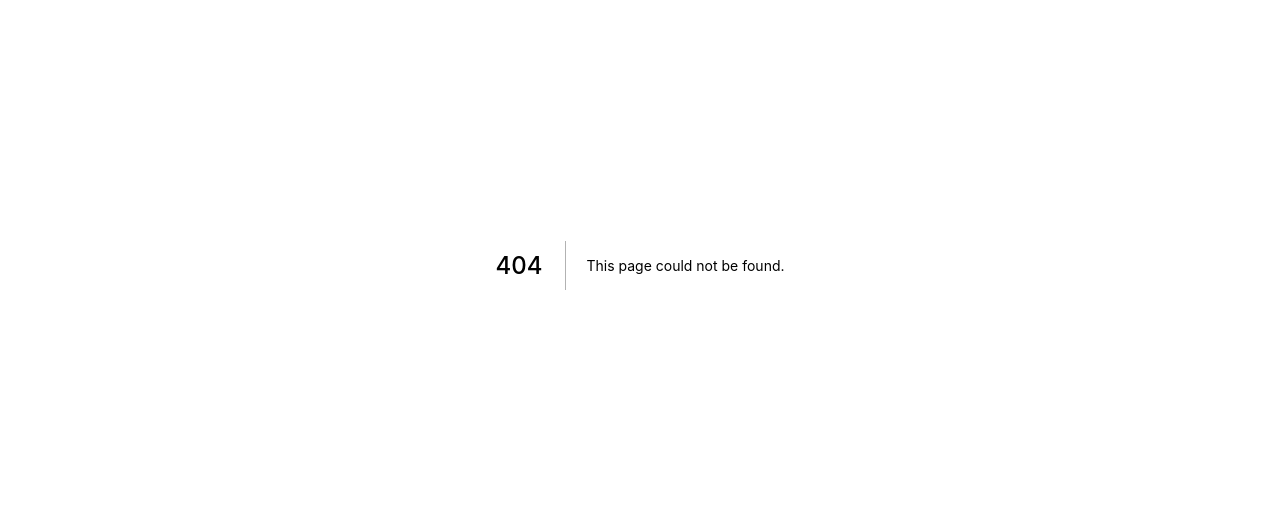
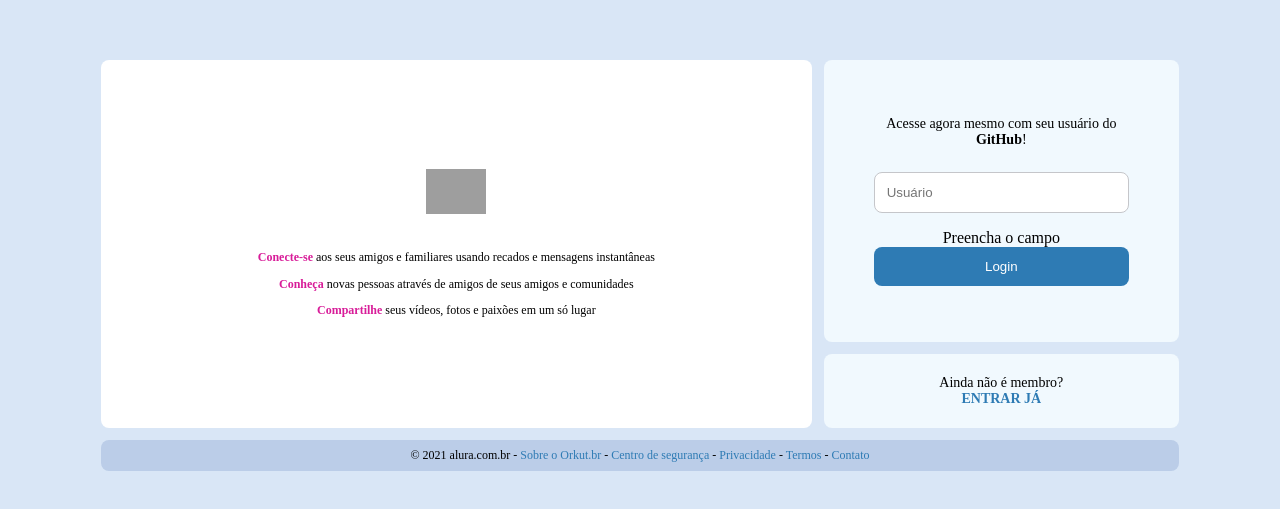
Before and after one commit to camp0sfer/orkut, a Next.js app: page /login in a window 1280 px wide. Before the commit this address had no page. Shown: the part 135-644 px from the top of the page. Built offline with nearby package versions, Linux system fonts and the light colour scheme; grey boxes are pictures that could not be loaded.

Commit message:
realizado o sistema de login no projeto

```diff
--- a/package.json
+++ b/package.json
@@ -6,7 +6,9 @@
     "start": "next start"
   },
   "dependencies": {
+    "jsonwebtoken": "^8.5.1",
     "next": "latest",
+    "nookies": "^2.5.2",
     "react": "^17.0.2",
     "react-dom": "^17.0.2",
     "react-is": "^17.0.2",
--- /dev/null
+++ b/pages/login.js
@@ -0,0 +1,80 @@
+import React from 'react';
+
+// Hook do NextJS
+import { useRouter } from 'next/router';
+import nookies from 'nookies';
+
+export default function LoginScreen() {
+    const router =  useRouter();
+    const [gitUser, setGitUser] = React.useState('');
+
+    return (
+    <main style={{ display: 'flex', flex: 1, alignItems: 'center', justifyContent: 'center' }}>
+      <div className="loginScreen">
+        <section className="logoArea">
+          <img src="https://alurakut.vercel.app/logo.svg" />
+
+          <p><strong>Conecte-se</strong> aos seus amigos e familiares usando recados e mensagens instantâneas</p>
+          <p><strong>Conheça</strong> novas pessoas através de amigos de seus amigos e comunidades</p>
+          <p><strong>Compartilhe</strong> seus vídeos, fotos e paixões em um só lugar</p>
+        </section>
+
+        <section className="formArea">
+          <form className="box" onSubmit={ (infosEvento) => {
+                infosEvento.preventDefault();
+                fetch('https://alurakut.vercel.app/api/login', {
+                    method: 'POST',
+                    headers: {
+                      'Content-Type': 'application/json'
+                    },
+                    body: JSON.stringify({ githubUser: gitUser })
+                })
+                .then(async (respostaServer) => {
+                    const dadosResposta = await respostaServer.json();
+                    const token = dadosResposta.token;
+                    nookies.set(null, 'USER_TOKEN', token, {
+                        path: '/',
+                        maxAge: 86400 * 7
+                    })
+                    router.push('/')
+                })
+            }}>
+            <p>
+              Acesse agora mesmo com seu usuário do <strong>GitHub</strong>!
+          </p>
+            <input
+                placeholder="Usuário"
+                value={gitUser}
+                onChange={(evento) => {
+                    setGitUser(evento.target.value)
+                }}
+            />
+            {
+              gitUser.length === 0 ? 'Preencha o campo' : ''
+            }
+            <button type="submit">
+              Login
+            </button>
+          </form>
+
+          <footer className="box">
+            <p>
+              Ainda não é membro? <br />
+              <a href="/login">
+                <strong>
+                  ENTRAR JÁ
+                </strong>
+              </a>
+            </p>
+          </footer>
+        </section>
+
+        <footer className="footerArea">
+          <p>
+            © 2021 alura.com.br - <a href="/">Sobre o Orkut.br</a> - <a href="/">Centro de segurança</a> - <a href="/">Privacidade</a> - <a href="/">Termos</a> - <a href="/">Contato</a>
+          </p>
+        </footer>
+      </div>
+    </main>
+  )
+}
```
Also changed, not shown: pages/index.js (+36 -5 lines), src/lib/OrkutCommons.js, 1 other file (tests, documents, lock files or other folders).
